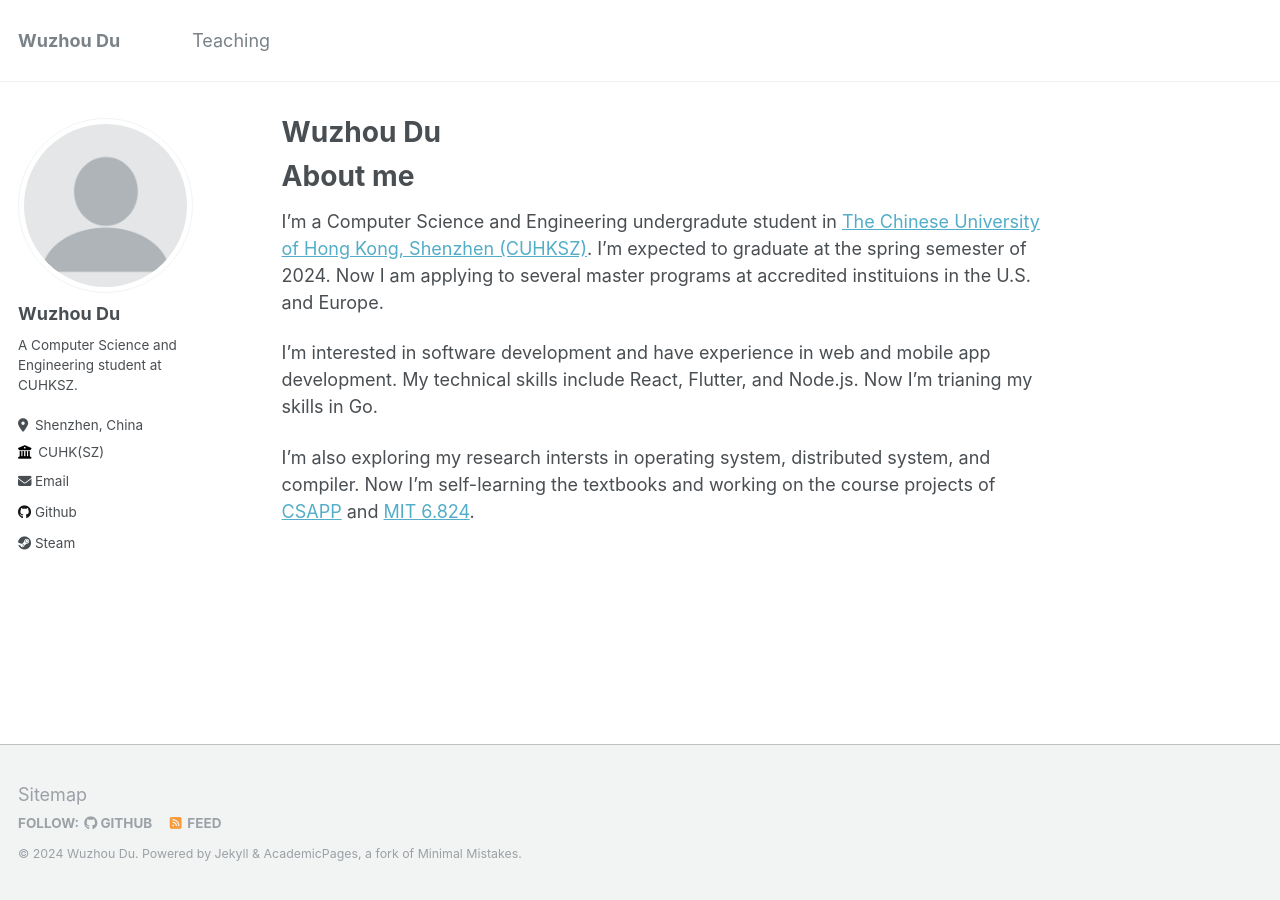
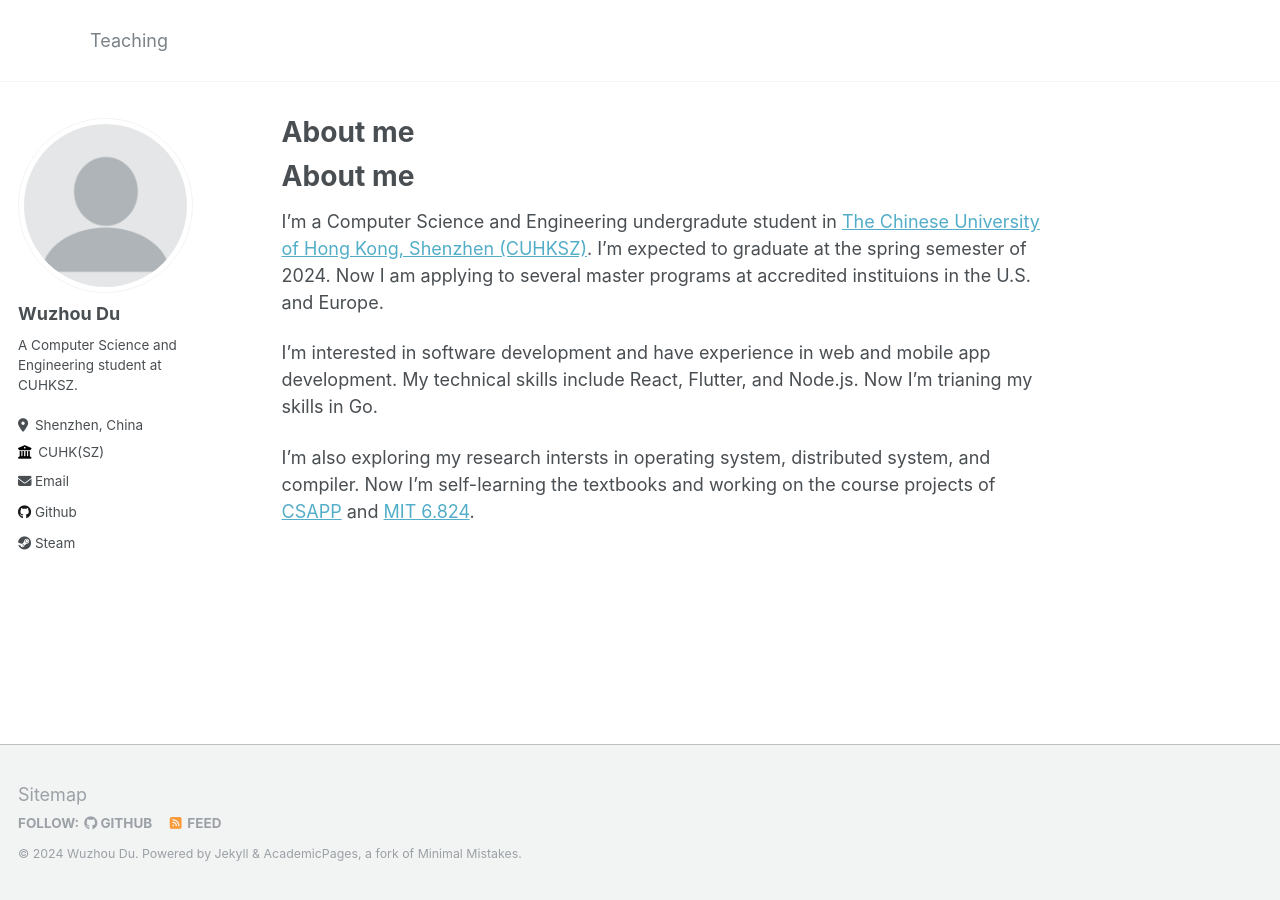
Before and after one commit to WuzhouDu/WuzhouDu.github.io, a Jekyll site: the page built from _pages/about.md, in a window 1280 px wide. Built offline with Jekyll 4.4.1, drawn with Linux system fonts in a browser that asks for light colours; our own code applies the rules of GitHub Pages for plain Markdown files.

Commit message:
try remove the title of about me

```diff
--- a/_config.yml
+++ b/_config.yml
@@ -8,9 +8,9 @@
 
 # Basic Site Settings
 locale                   : "en-US"
-title                    : "Wuzhou Du"
+title                    : ""
 title_separator          : "-"
-# name                     : &name "Wuzhou Du"
+name                     : &name "Wuzhou Du"
 description              : &description "Personal Website"
 url                      : https://wuzhoudu.github.io # the base hostname & protocol for your site e.g. "https://mmistakes.github.io"
 baseurl                  : "" # the subpath of your site, e.g. "/blog"
--- a/_pages/about.md
+++ b/_pages/about.md
@@ -1,6 +1,6 @@
 ---
 permalink: /
-title: "Wuzhou Du"
+title:
 author_profile: true
 redirect_from:
   - /about/
```
